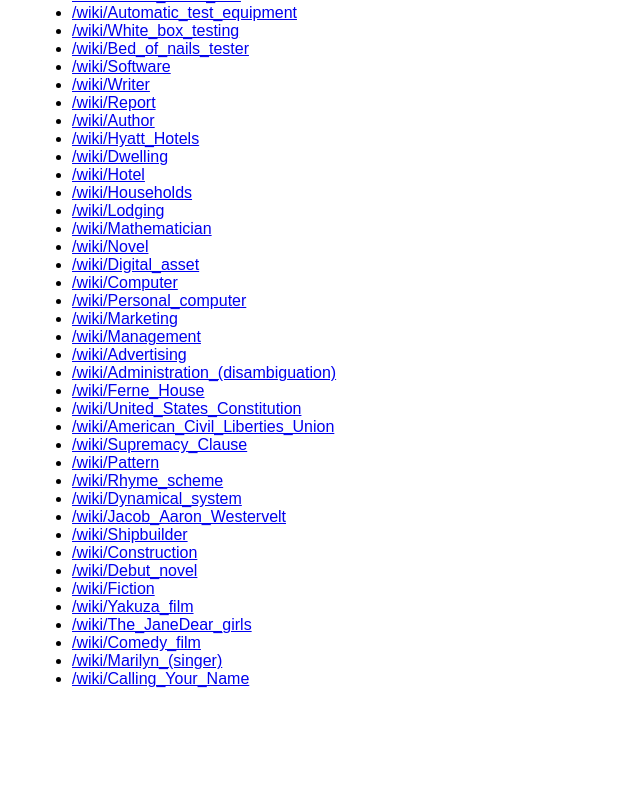
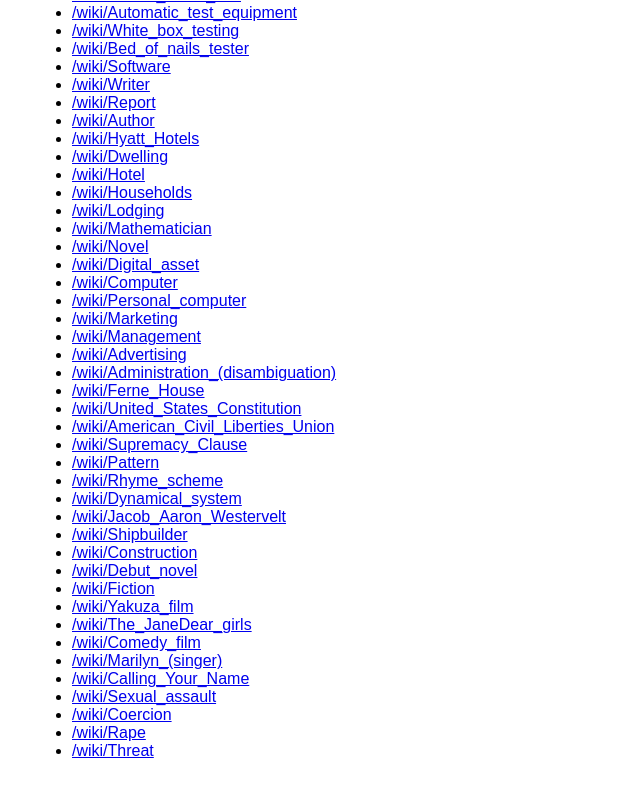
Before and after one commit to georgiah/wikipedia-philosophy, a plain HTML site: page docs/index.html in a window 1280 px wide. Shown: the part 1974-2766 px from the top of the page, without its empty margins (0-640 px from the left). Before the commit the page ends 2694 px from the top, so only its background shows below. Drawn offline with Linux system fonts and the light colour scheme.

Commit message:
Updated HTML file

```diff
--- a/docs/index.html
+++ b/docs/index.html
@@ -721,14 +721,34 @@
       /wiki/Comedy_film
      </a>
     </li>
+    <li>
+     <a href="https://wikipedia.org/wiki/Marilyn_(singer)">
+      /wiki/Marilyn_(singer)
+     </a>
+    </li>
+    <li>
+     <a href="https://wikipedia.org/wiki/Calling_Your_Name">
+      /wiki/Calling_Your_Name
+     </a>
+    </li>
 <li>
- <a href="https://wikipedia.org/wiki/Marilyn_(singer)">
-  /wiki/Marilyn_(singer)
+ <a href="https://wikipedia.org/wiki/Sexual_assault">
+  /wiki/Sexual_assault
  </a>
 </li>
 <li>
- <a href="https://wikipedia.org/wiki/Calling_Your_Name">
-  /wiki/Calling_Your_Name
+ <a href="https://wikipedia.org/wiki/Coercion">
+  /wiki/Coercion
+ </a>
+</li>
+<li>
+ <a href="https://wikipedia.org/wiki/Rape">
+  /wiki/Rape
+ </a>
+</li>
+<li>
+ <a href="https://wikipedia.org/wiki/Threat">
+  /wiki/Threat
  </a>
 </li>
    </ul>
```
